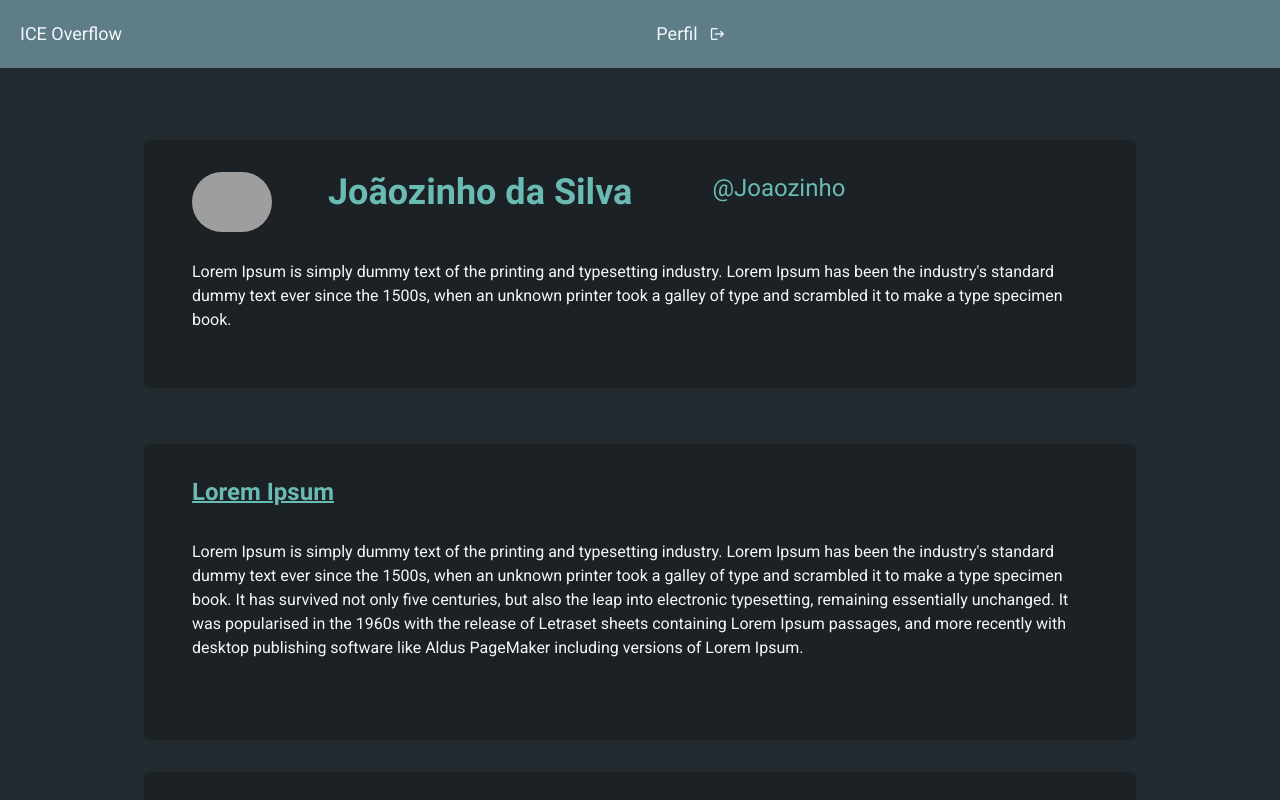
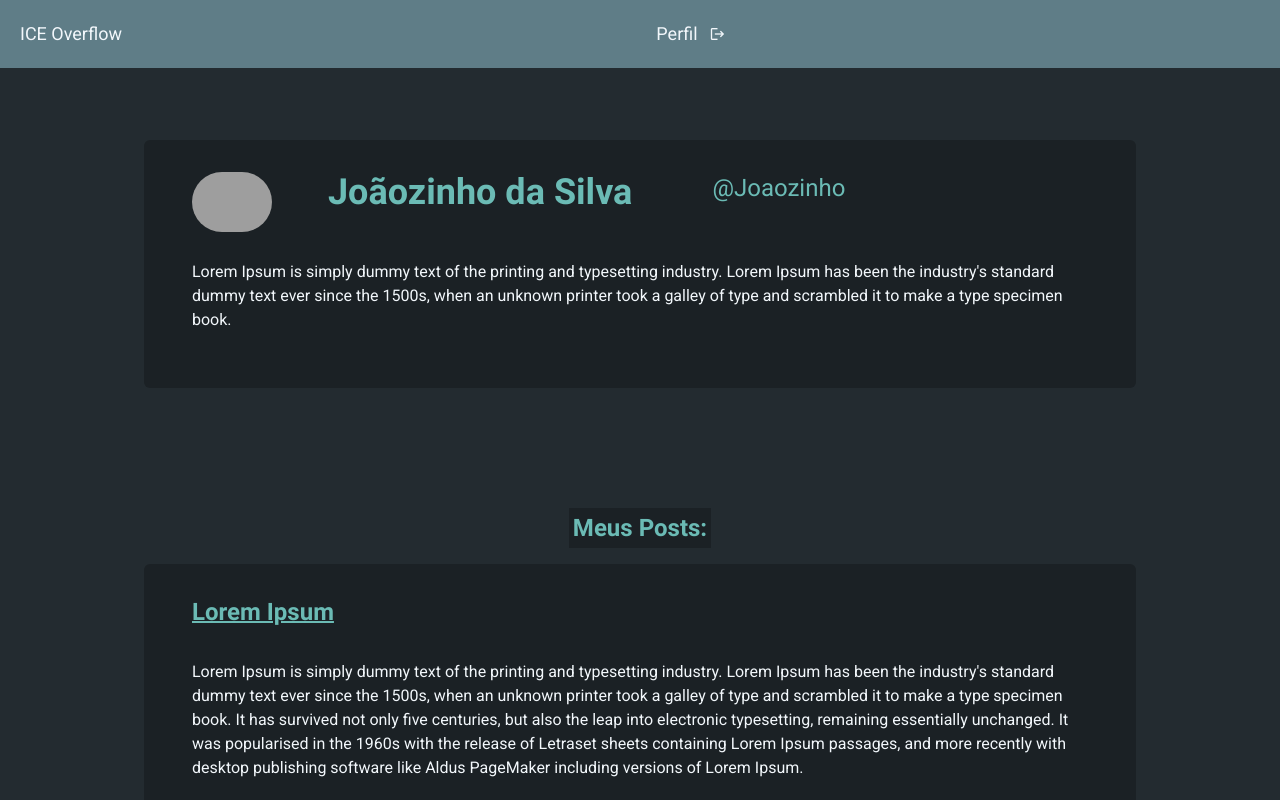
Before and after one commit to isa56/dcc117-ice-overflow, a Vue app in the folder frontend-vue/: page /perfil in a window 1280 px wide. Shown: the top 800 px of the page. Built offline with nearby package versions, Linux system fonts and the light colour scheme; grey boxes are pictures that could not be loaded.

Commit message:
Adicionando Meus Posts na pagina de perfil

```diff
--- a/frontend-vue/src/views/ProfileView.vue
+++ b/frontend-vue/src/views/ProfileView.vue
@@ -11,6 +11,8 @@
             <span class="text-base text-white">{{ description }}</span>
         </div>
     </div>
+
+    <h1 class="h-style bg-background-dark mt-20 text-2xl text-primary font-bold p-1">Meus Posts:</h1>
 
     <PostProfile
     v-for="post in posts"
@@ -56,6 +58,10 @@ export default {
 
 <style scoped>
 
+.h-style {
+  white-space: nowrap;
+}
+
 @media (max-width: 1344px) {
   .user-style{
     margin-left: 5rem;
```
